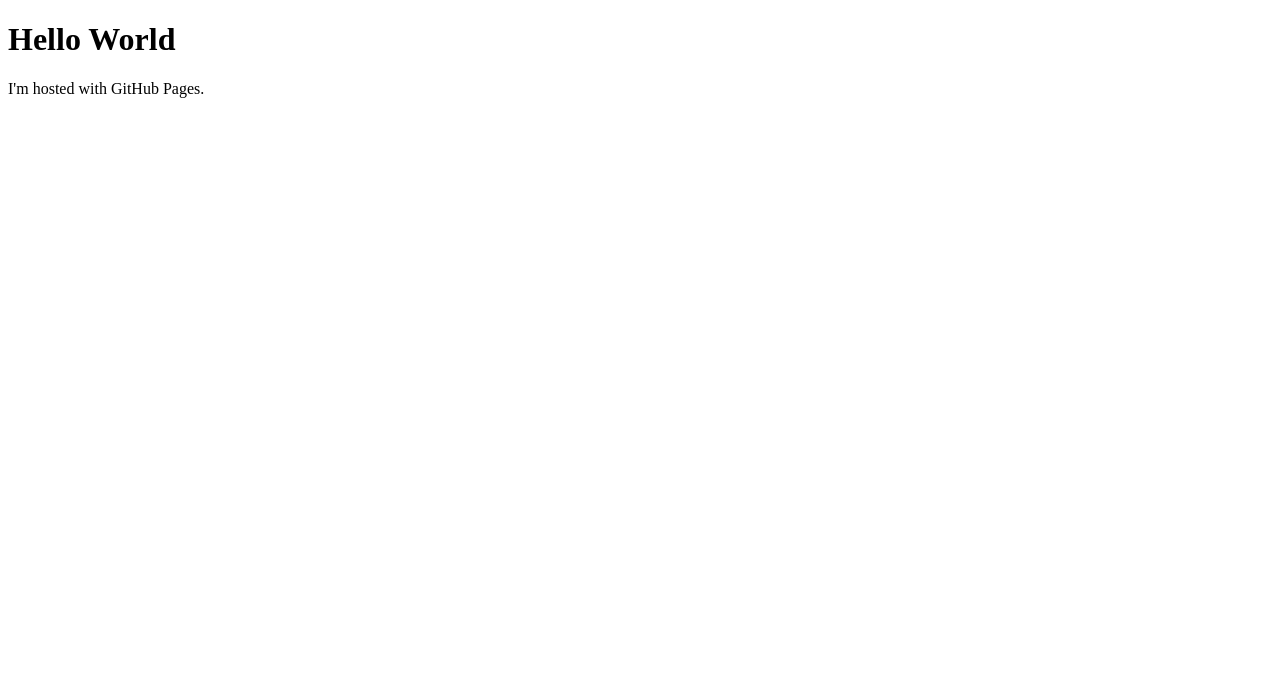
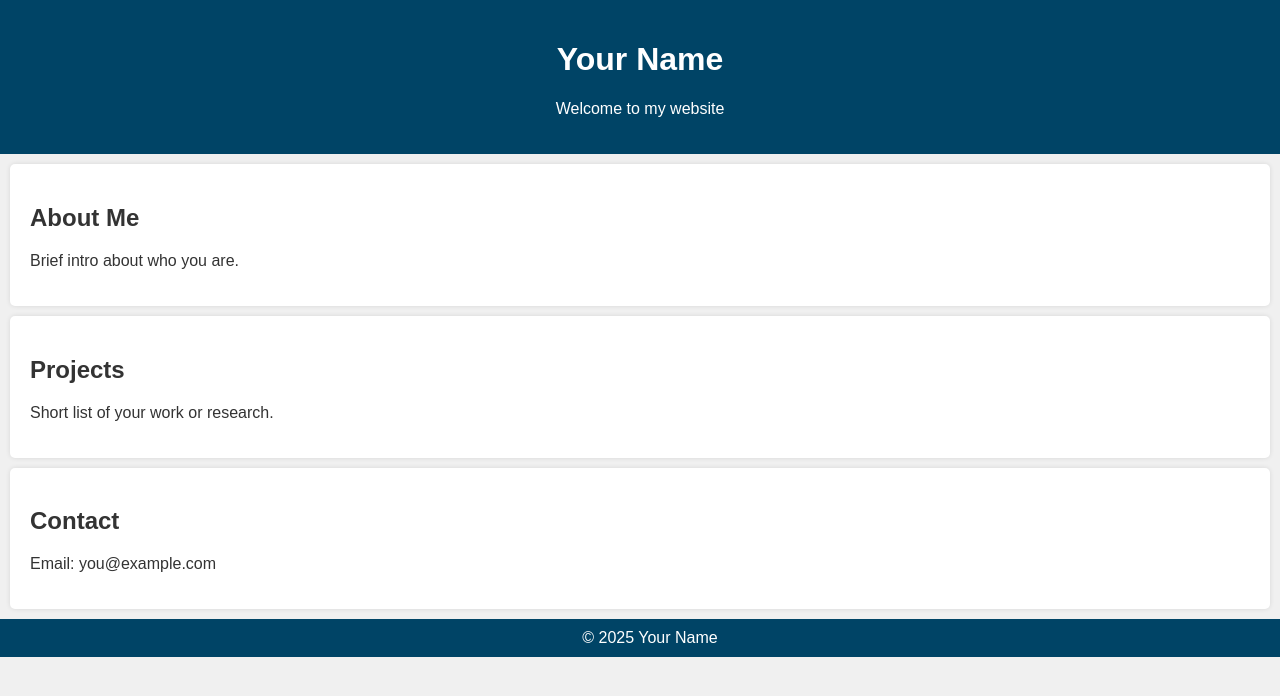
Before and after one commit to rsatapat/rsatapat.github.io, a plain HTML site: page index.html in a window 1280 px wide. Drawn offline with Linux system fonts and the light colour scheme; files that its build step writes are made by us from their sources.

Commit message:
New website
Lets make a new personal website

```diff
--- /dev/null
+++ b/css/style.css
@@ -0,0 +1,32 @@
+body {
+  font-family: Arial, sans-serif;
+  background-color: #f0f0f0;
+  color: #333;
+  margin: 0;
+  padding: 0;
+}
+
+header {
+  background-color: #004466;
+  color: white;
+  padding: 20px;
+  text-align: center;
+}
+
+section {
+  padding: 20px;
+  margin: 10px;
+  background-color: white;
+  border-radius: 5px;
+  box-shadow: 0 0 5px rgba(0,0,0,0.1);
+}
+
+footer {
+  background-color: #004466;
+  color: white;
+  text-align: center;
+  padding: 10px;
+  position: relative;
+  bottom: 0;
+  width: 100%;
+}
--- a/index.html
+++ b/index.html
@@ -1,7 +1,34 @@
 <!DOCTYPE html>
 <html>
+<head>
+  <title>My Personal Website</title>
+  <link rel="stylesheet" href="style.css"> <!-- Link to external CSS -->
+</head>
 <body>
-<h1>Hello World</h1>
-<p>I'm hosted with GitHub Pages.</p>
+
+  <header>
+    <h1>Your Name</h1>
+    <p>Welcome to my website</p>
+  </header>
+
+  <section>
+    <h2>About Me</h2>
+    <p>Brief intro about who you are.</p>
+  </section>
+
+  <section>
+    <h2>Projects</h2>
+    <p>Short list of your work or research.</p>
+  </section>
+
+  <section>
+    <h2>Contact</h2>
+    <p>Email: you@example.com</p>
+  </section>
+
+  <footer>
+    &copy; 2025 Your Name
+  </footer>
+
 </body>
 </html>
```
Also changed, not shown: 1 other file.
